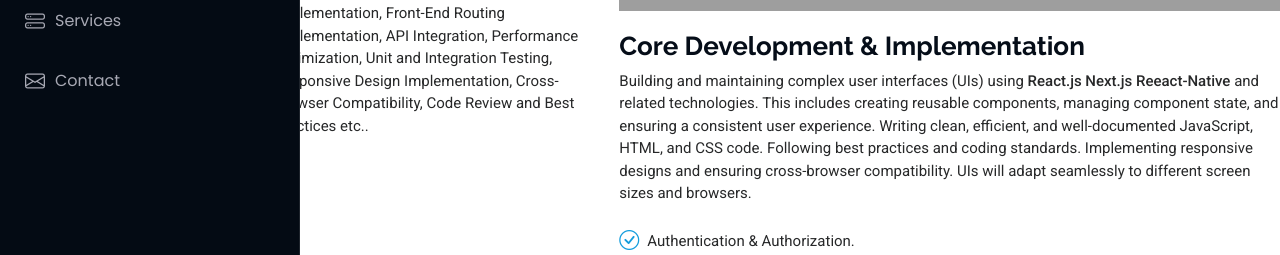
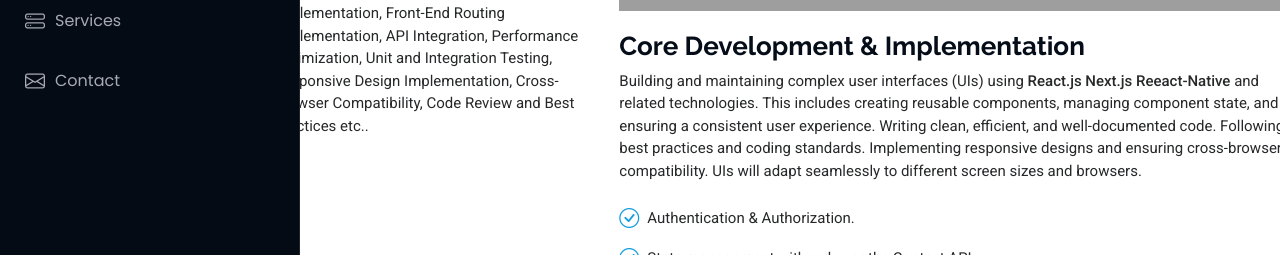
Before and after one commit to narendravs/portfolio-site, a React (Vite) app: page /Service-details in a window 1280 px wide. Shown: the part 478-733 px from the top of the page. Built offline with nearby package versions, Linux system fonts and the light colour scheme; grey boxes are pictures that could not be loaded.

Commit message:
added the services done recently in portfolio projects

```diff
--- a/src/pages/Service-Details/ServiceDetails.jsx
+++ b/src/pages/Service-Details/ServiceDetails.jsx
@@ -146,11 +146,11 @@ const ServiceDetails = () => {
                         and related technologies. This includes creating
                         reusable components, managing component state, and
                         ensuring a consistent user experience. Writing clean,
-                        efficient, and well-documented JavaScript, HTML, and CSS
-                        code. Following best practices and coding standards.
-                        Implementing responsive designs and ensuring
-                        cross-browser compatibility. UIs will adapt seamlessly
-                        to different screen sizes and browsers.
+                        efficient, and well-documented code. Following best
+                        practices and coding standards. Implementing responsive
+                        designs and ensuring cross-browser compatibility. UIs
+                        will adapt seamlessly to different screen sizes and
+                        browsers.
                       </p>
                     </div>
                     <ul>
```
